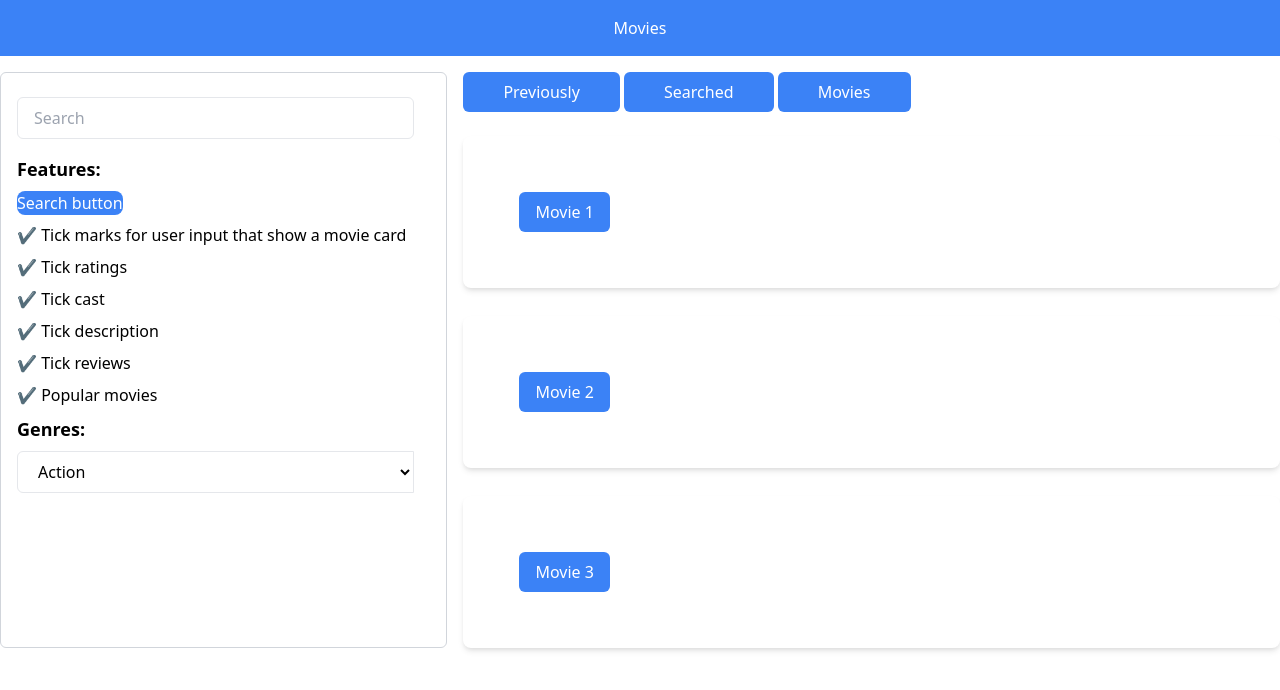
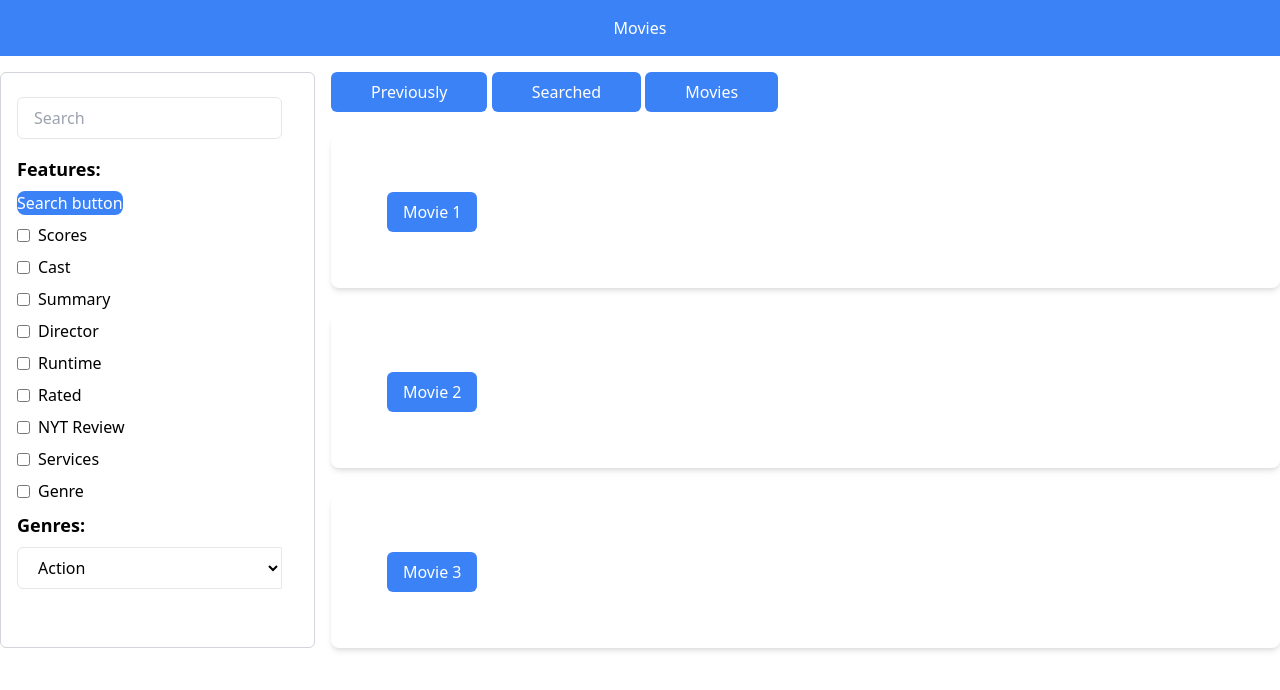
Before and after one commit to jamessahunter/project-1, a plain HTML site: page index.html in a window 1280 px wide. Drawn offline with nearby package versions, Linux system fonts and the light colour scheme.

Commit message:
add check boxes to html

```diff
--- a/index.html
+++ b/index.html
@@ -46,24 +46,39 @@
               </button>
             </li>
             <li class="flex items-center mb-2">
-              <span class="mr-2"
-                >✔ Tick marks for user input that show a movie card</span
-              >
+              <input type="checkbox" id="scores" class="mr-2" name="scores" value="scores">
+              <label for="scores">Scores</label>
+            <li class="flex items-center mb-2">
+              <input type="checkbox" id="cast" class="mr-2" name="cast" value="cast">
+              <label for="cast">Cast</label>
             </li>
             <li class="flex items-center mb-2">
-              <span class="mr-2">✔ Tick ratings</span>
+              <input type="checkbox" id="summary" class="mr-2" name="summary" value="summary">
+              <label for="summary">Summary</label>
             </li>
             <li class="flex items-center mb-2">
-              <span class="mr-2">✔ Tick cast</span>
+              <input type="checkbox" id="director" class="mr-2" name="director" value="director">
+              <label for="director">Director</label>
             </li>
             <li class="flex items-center mb-2">
-              <span class="mr-2">✔ Tick description</span>
+              <input type="checkbox" id="runtime" class="mr-2" name="runtime" value="runtime">
+              <label for="runtime">Runtime</label>
             </li>
             <li class="flex items-center mb-2">
-              <span class="mr-2">✔ Tick reviews</span>
+              <input type="checkbox" id="rated" class="mr-2" name="rated" value="rated">
+              <label for="rated">Rated</label>
             </li>
             <li class="flex items-center mb-2">
-              <span class="mr-2">✔ Popular movies</span>
+              <input type="checkbox" id="nyt-review" class="mr-2" name="nyt-review" value="nyt-review">
+              <label for="nyt-review">NYT Review</label>
+            </li>
+            <li class="flex items-center mb-2">
+              <input type="checkbox" id="services" class="mr-2" name="services" value="services">
+              <label for="services">Services</label>
+            </li>
+            <li class="flex items-center mb-2">
+              <input type="checkbox" id="genre" class="mr-2" name="genre" value="genre">
+              <label for="genre">Genre</label>
             </li>
           </ul>
           <!-- Dropdown for Genres -->
```
